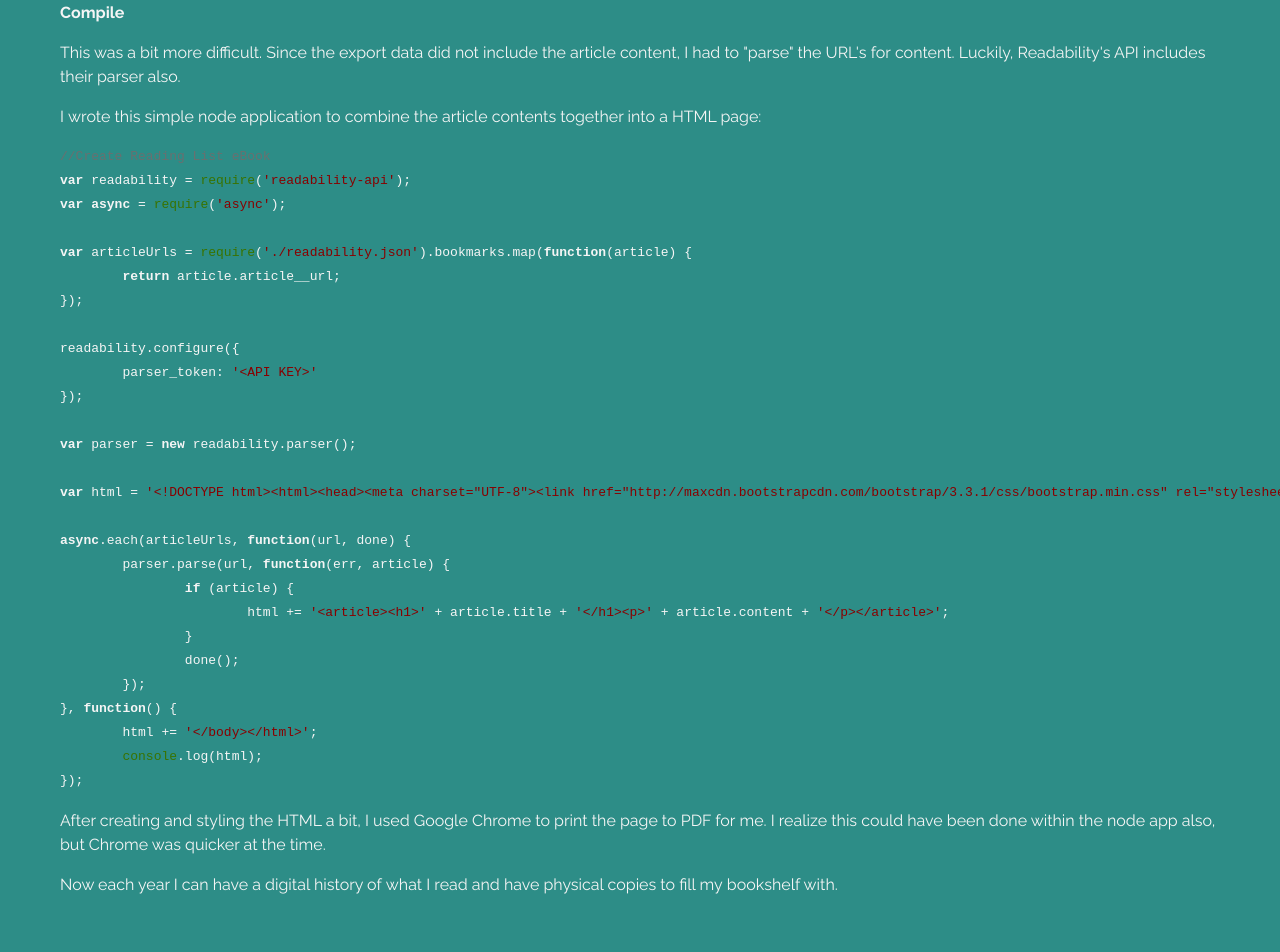
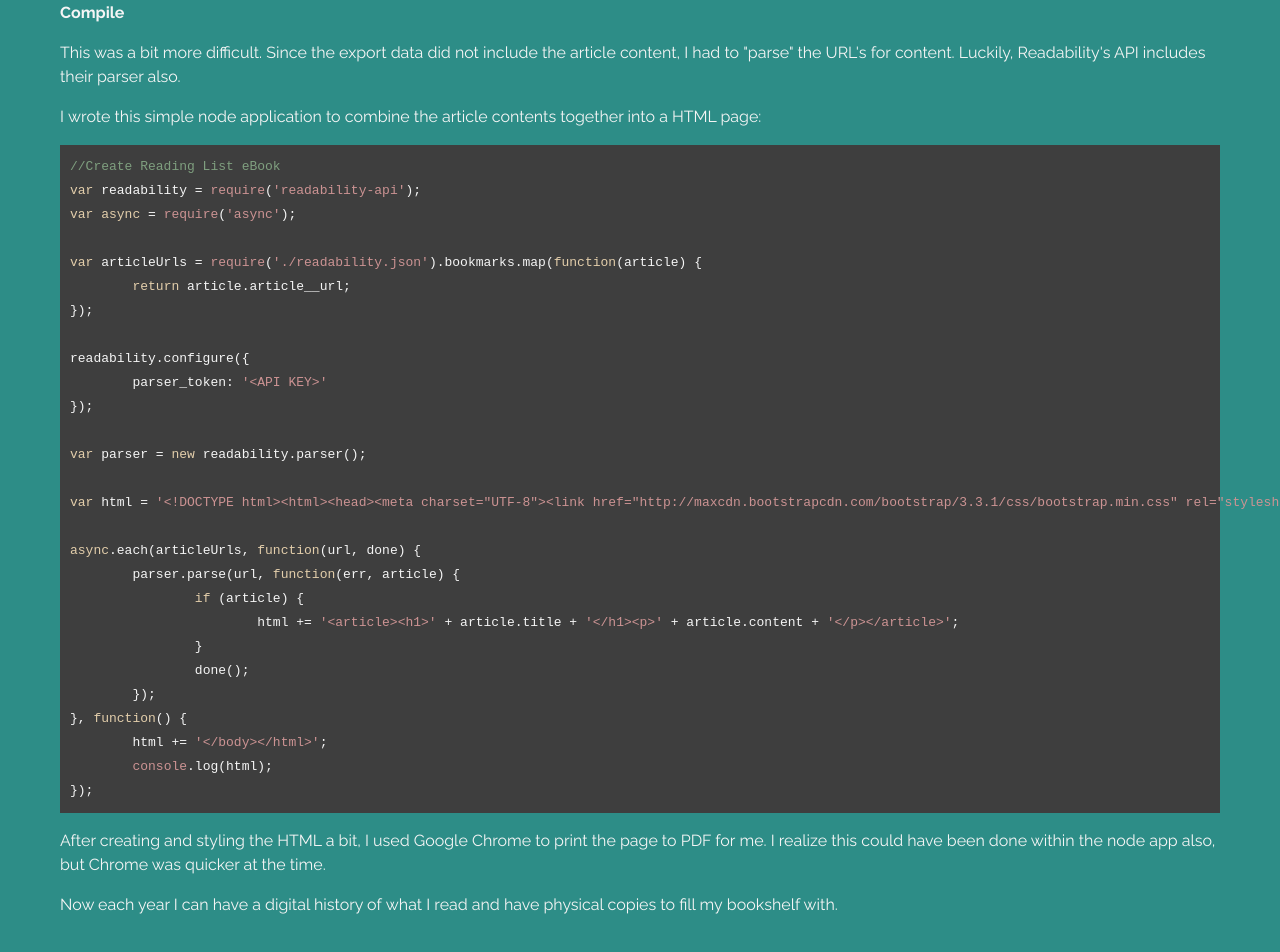
Before and after one commit to dijs/blog, a website: page build/posts/reading-list.html in a window 1280 px wide. Shown: the part 550-1502 px from the top of the page. Drawn offline with nearby package versions, Linux system fonts and the light colour scheme.

Commit message:
Fixed code style

```diff
--- a/modules/post.js
+++ b/modules/post.js
@@ -7,7 +7,7 @@ export default function(props) {
   const dateFormatted = moment(date, 'MM/DD/YYYY').format('MMMM DD, YYYY')
   return <html>
     <head>
-      <link rel='stylesheet' type='text/css' href='//cdnjs.cloudflare.com/ajax/libs/highlight.js/9.1.0/styles/default.min.css' />
+      <link rel='stylesheet' type='text/css' href='//cdnjs.cloudflare.com/ajax/libs/highlight.js/9.1.0/styles/zenburn.min.css' />
       <link rel='stylesheet' type='text/css' href='../css/post.css' />
       <link rel="icon" type="image/png" href="../public/favicon.png" />
       <meta name='viewport' content='width=device-width, initial-scale=1' />
--- a/package.json
+++ b/package.json
@@ -6,6 +6,7 @@
   "scripts": {
     "start": "node index",
     "server": "http-server build",
+    "dev": "npm run build && npm start && npm run server",
     "build": "babel modules --out-dir modules-dist/",
     "watch": "nodemon .",
     "deploy": "npm run build && npm start && git subtree push --prefix build origin gh-pages"
--- a/src/scss/post.scss
+++ b/src/scss/post.scss
@@ -59,3 +59,7 @@ article {
     margin: 60px;
   }
 }
+pre {
+  background-color: #3e3e3e;
+  padding: 10px;
+}
```
Also changed, not shown: build/css/post.css, build/posts/flashcards.html, build/posts/hotspots.html, build/posts/hue-beats.html, build/posts/log-with-comments.html, build/posts/mutation-testing-in-javascript.html, build/posts/pan.html, build/posts/parsz.html, build/posts/pivotal-charts.html, build/posts/random-sentences.html, build/posts/reading-list.html, build/posts/starters.html, build/posts/stupid-mario.html, build/posts/text-analysis-with-react.html, 3 more files.
